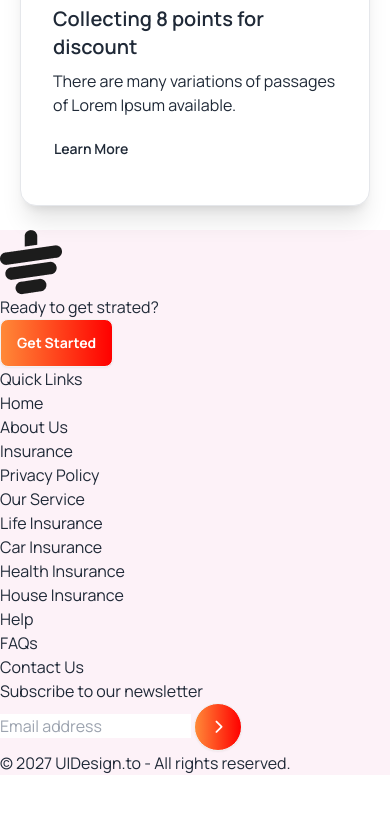
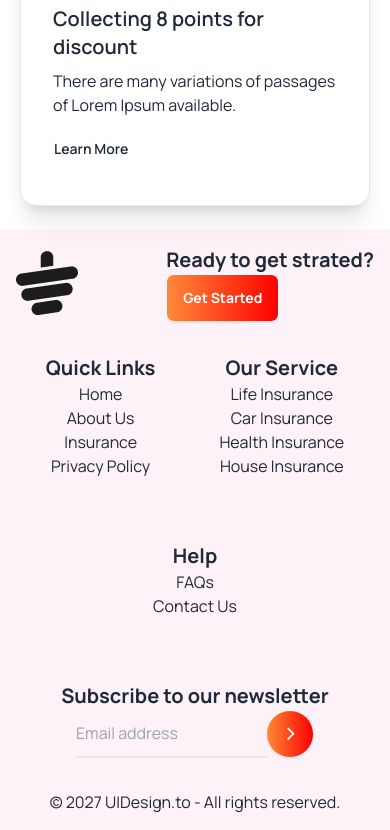
Before and after one commit to mdadnanshafiq/qtea, a plain HTML site: page index.html in a window 390 px wide. Shown: the part 7561-8391 px from the top of the page. Before the commit the page ends 8336 px from the top, so only its background shows below. Drawn offline with nearby package versions, Linux system fonts and the light colour scheme.

Commit message:
mobile done

```diff
--- a/index.html
+++ b/index.html
@@ -222,20 +222,20 @@
                 </div>
         </section>
     </main>
-    <footer class="bg-gradient-to-r from-pink-50 to-pink-50">
-        <div>
+    <footer class="bg-gradient-to-r from-pink-50 to-pink-50 p-4 flex flex-col gap-8">
+        <div class="flex justify-between items-center">
             <div>
                 <img src="images/cup.png" alt="">
             </div>
             <div>
-                <p>Ready to get strated?</p>
+                <p class="text-xl font-bold">Ready to get strated?</p>
                 <button class="btn bg-gradient-to-r from-[#FF8938] to-[#F00] text-white font-bold">Get Started</button>
             </div>
         </div>
-        <div>
+        <div class="flex flex-wrap justify-center *:text-center items-center gap-16">
             <div>
                 <ul>
-                    <li><a href="">Quick Links</a></li>
+                    <li><a href="" class="text-xl font-bold">Quick Links</a></li>
                     <li><a href="">Home</a></li>
                     <li><a href="">About Us</a></li>
                     <li><a href="">Insurance</a></li>
@@ -244,7 +244,7 @@
             </div>
             <div>
                 <ul>
-                    <li><a href="">Our Service</a></li>
+                    <li><a href=""  class="text-xl font-bold">Our Service</a></li>
                     <li><a href="">Life Insurance</a></li>
                     <li><a href="">Car Insurance</a></li>
                     <li><a href="">Health Insurance</a></li>
@@ -253,20 +253,20 @@
             </div>
             <div>
                 <ul>
-                    <li><a href="">Help</a></li>
+                    <li><a href=""  class="text-xl font-bold">Help</a></li>
                     <li><a href="">FAQs</a></li>
                     <li><a href="">Contact Us</a></li>
                 </ul>
             </div>
             <div>
-                <h2>Subscribe to our newsletter</h2>
-                <div>
-                    <input type="email" placeholder="Email address">
+                <h2  class="text-xl font-bold">Subscribe to our newsletter</h2>
+                <div class="join">
+                    <input type="email" placeholder="Email address" class="bg-transparent border-b-2">
                     <button class="btn rounded-[50%] bg-gradient-to-r from-[#FF8938] to-[#F00] text-white font-bold "><i class="size-[14px] fa-solid fa-chevron-right flex justify-center items-center"></i></button>
                 </div>
             </div>
         </div>
-        <div>
+        <div class="text-center">
             <p>© 2027 UIDesign.to - All rights reserved.</p>
         </div>
     </footer>
```
